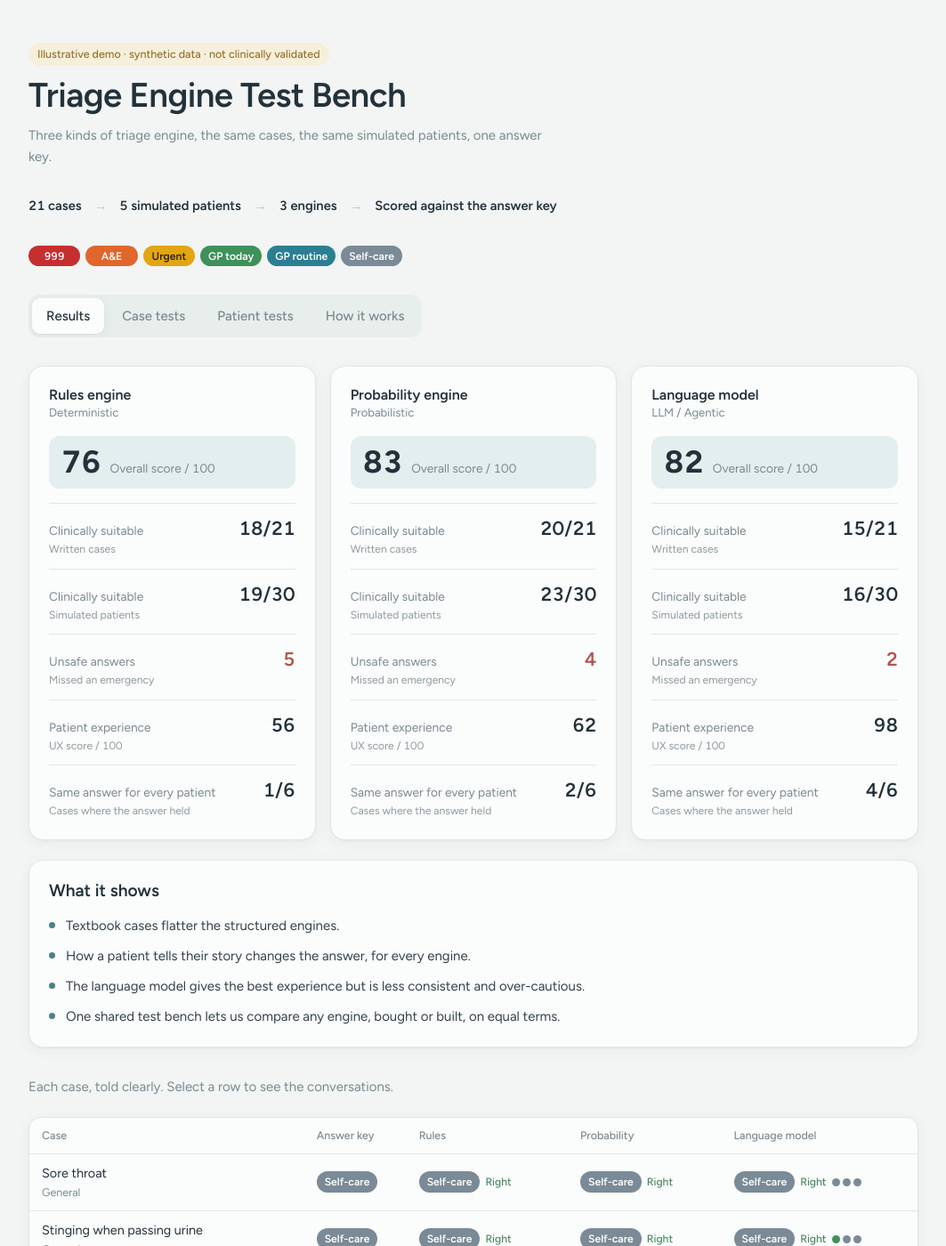
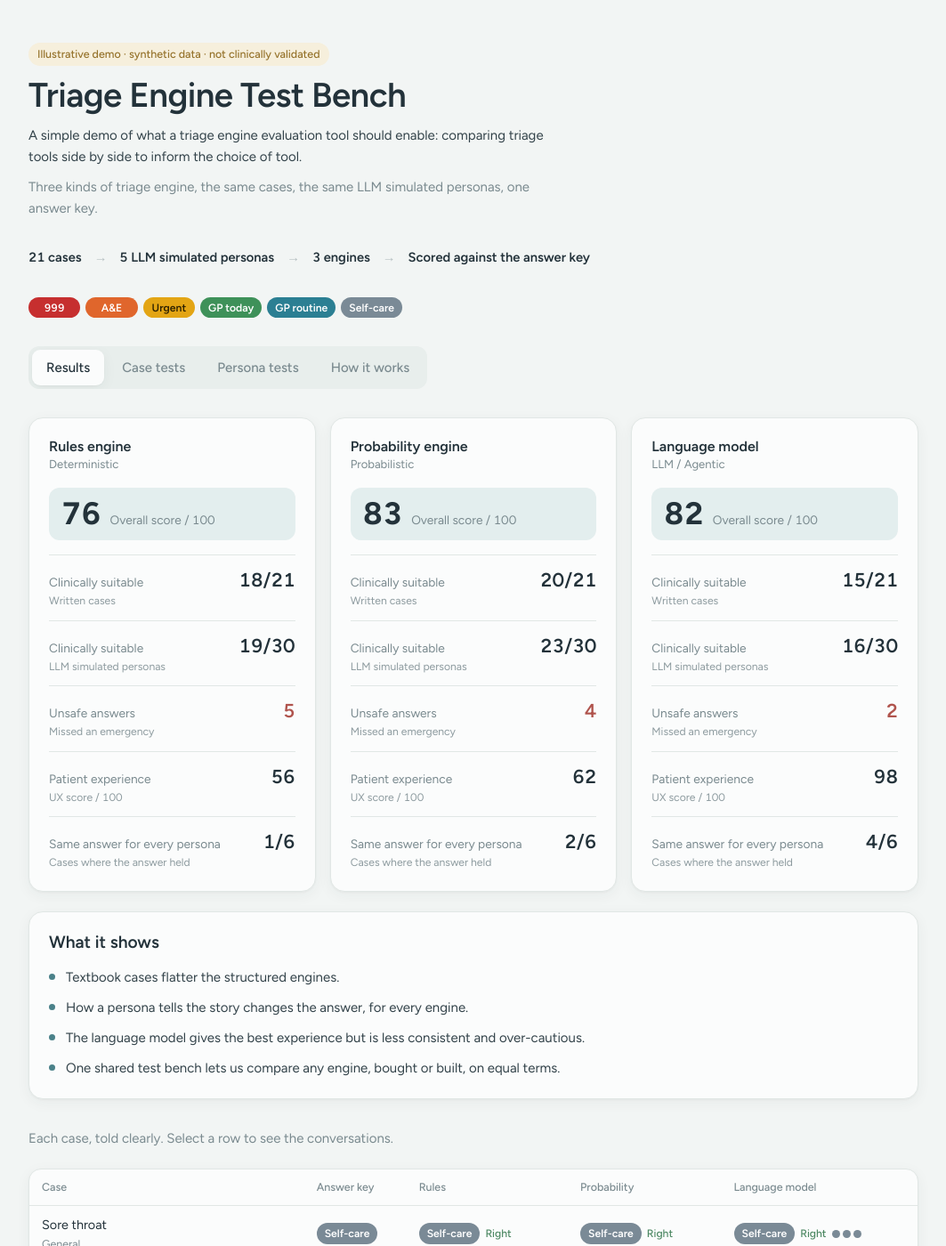
Before and after one commit to joemelenium/joemelenium.github.io, a Jekyll site: the page triage-test-bench/index.html, which Jekyll copies as it is, in a window 1280 px wide and 1400 px high. Shown: the whole window at 89% size, without its empty margins (108-1171 px from the left). Built offline with Jekyll 4.4.1, drawn with Linux system fonts in a browser that asks for light colours; some of the changed text lies outside the part shown.

Commit message:
Update triage test bench demo
Co-Authored-By: Claude Opus 5.5 <noreply@anthropic.com>
Claude-Session: https://claude.ai/code/session_019YF14iReyTBDiUtonKdUsg

```diff
--- a/triage-test-bench/index.html
+++ b/triage-test-bench/index.html
@@ -138,11 +138,12 @@ footer { font-size: .8rem; color: var(--muted) }
   <header>
     <span class="tag">Illustrative demo · synthetic data · not clinically validated</span>
     <h1>Triage Engine Test Bench</h1>
-    <p class="muted">Three kinds of triage engine, the same cases, the same simulated patients, one answer key.</p>
+    <p>A simple demo of what a triage engine evaluation tool should enable: comparing triage tools side by side to inform the choice of tool.</p>
+    <p class="muted">Three kinds of triage engine, the same cases, the same LLM simulated personas, one answer key.</p>
   </header>
 
   <div class="flow" aria-label="How the test works">
-    <b>21 cases</b><span class="sep">→</span><b>5 simulated patients</b><span class="sep">→</span><b>3 engines</b><span class="sep">→</span><b>Scored against the answer key</b>
+    <b>21 cases</b><span class="sep">→</span><b>5 LLM simulated personas</b><span class="sep">→</span><b>3 engines</b><span class="sep">→</span><b>Scored against the answer key</b>
   </div>
 
   <div class="scale" id="scale" aria-label="Urgency scale"></div>
@@ -150,7 +151,7 @@ footer { font-size: .8rem; color: var(--muted) }
   <nav class="tabs" role="tablist">
     <button class="tab" role="tab" data-tab="results" aria-selected="true">Results</button>
     <button class="tab" role="tab" data-tab="vignettes" aria-selected="false">Case tests</button>
-    <button class="tab" role="tab" data-tab="personas" aria-selected="false">Patient tests</button>
+    <button class="tab" role="tab" data-tab="personas" aria-selected="false">Persona tests</button>
     <button class="tab" role="tab" data-tab="how" aria-selected="false">How it works</button>
   </nav>
 
@@ -680,10 +681,10 @@ function renderResults() {
       <div class="overall"><span class="v">${r.overall}</span><span class="k">Overall score / 100</span></div>
       <div class="metrics">
         ${m("Clinically suitable", "Written cases", `${r.v.exact}/${r.v.n}`)}
-        ${m("Clinically suitable", "Simulated patients", `${r.p.exact}/${r.p.n}`)}
+        ${m("Clinically suitable", "LLM simulated personas", `${r.p.exact}/${r.p.n}`)}
         ${m("Unsafe answers", "Missed an emergency", unsafe, unsafe ? "bad" : "good")}
         ${m("Patient experience", "UX score / 100", Math.round(r.uxAvg))}
-        ${m("Same answer for every patient", "Cases where the answer held", `${PERSONA_CASES.length - r.changed}/${PERSONA_CASES.length}`)}
+        ${m("Same answer for every persona", "Cases where the answer held", `${PERSONA_CASES.length - r.changed}/${PERSONA_CASES.length}`)}
       </div>
     </article>`;
   };
@@ -693,7 +694,7 @@ function renderResults() {
       <h2>What it shows</h2>
       <ul class="points">
         <li>Textbook cases flatter the structured engines.</li>
-        <li>How a patient tells their story changes the answer, for every engine.</li>
+        <li>How a persona tells the story changes the answer, for every engine.</li>
         <li>The language model gives the best experience but is less consistent and over-cautious.</li>
         <li>One shared test bench lets us compare any engine, bought or built, on equal terms.</li>
       </ul>
@@ -764,11 +765,11 @@ function renderPersonas() {
     return `<tr><td class="case">${esc(p.name)}<small>${esc(SHORT[p.id] || "Your description")}</small></td>${cells}</tr>`;
   }).join("");
   $("#p-personas").innerHTML = `
-    <p class="muted">The same case, told five ways by an AI playing the patient.</p>
+    <p class="muted">The same case, told five ways by LLM simulated personas.</p>
     <div class="controls">${caseBtns}</div>
     <p class="small">Answer key ${chip(v.gold)}</p>
     <div class="scroll"><table>
-      <thead><tr><th>Patient</th><th>Rules</th><th>Probability</th><th>Language model</th></tr></thead>
+      <thead><tr><th>Persona</th><th>Rules</th><th>Probability</th><th>Language model</th></tr></thead>
       <tbody>${rows}</tbody></table></div>
     <div id="per-detail"></div>`;
   $("#p-personas .controls").onclick = (e) => { const b = e.target.closest("[data-case]"); if (b) { selCase = b.dataset.case; renderPersonas(); } };
@@ -797,14 +798,14 @@ function renderPerDetail() {
 function renderHow() {
   $("#p-how").innerHTML = `
     <div class="three">
-      <article class="card"><div><h3>Rules engine</h3><div class="kind">Deterministic · like a simplified NHS Pathways</div></div>
+      <article class="card"><div><h3>Rules engine</h3><div class="kind">Deterministic · like a simplified rules-based protocol</div></div>
         <p class="small">Red-flag questions, then a fixed flowchart. Same answer every time; only knows what it asks.</p></article>
-      <article class="card"><div><h3>Probability engine</h3><div class="kind">Probabilistic · like a simplified Infermedica</div></div>
+      <article class="card"><div><h3>Probability engine</h3><div class="kind">Probabilistic · like a simplified symptom checker</div></div>
         <p class="small">Weighs ${Object.keys(CONDITIONS).length} conditions and picks the most useful next question. Blind to anything it doesn't model.</p></article>
       <article class="card"><div><h3>Language model</h3><div class="kind">LLM / Agentic · Claude</div></div>
         <p class="small">Free conversation, no flowchart. Flexible, but less consistent and harder to audit.</p></article>
     </div>
-    <div class="detail-head"><h3>Simulated patients</h3></div>
+    <div class="detail-head"><h3>LLM simulated personas</h3></div>
     <div class="pgrid">${PERSONAS.map((p) => `<span><b>${esc(p.name)}</b> <span class="muted">· ${esc(SHORT[p.id])}</span></span>`).join("")}</div>
     <div class="detail-head"><h3>Scoring</h3></div>
     <div class="legend">
```
Also changed, not shown: other parts of triage-test-bench/index.html (+3 -3 lines).
